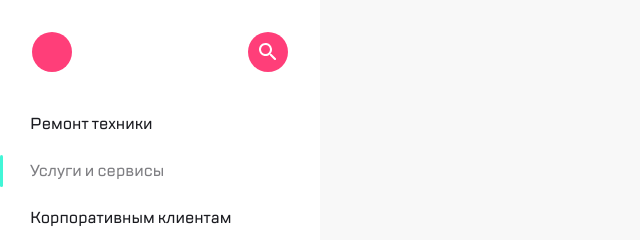
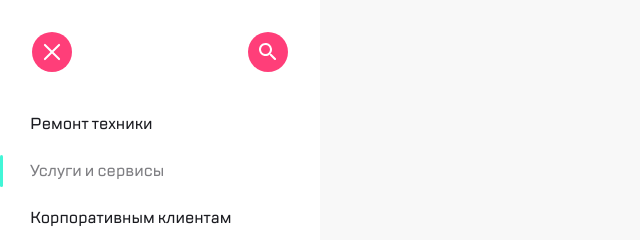
Before and after one commit to KhanVl/lesson-6.8.github.io, a plain HTML site: page index.html in a window 1280 px wide. Shown: the top 240 px of the page, 0-640 px from the left. Drawn offline with Linux system fonts and the light colour scheme.

Commit message:
new commit

```diff
--- a/index.html
+++ b/index.html
@@ -15,7 +15,7 @@
                 <div class="navigation__header-wrapper">
                     <div class="navigation__header">
                         <a href="#" class="button navigation__burger">
-                            <div class="nav-burger__line"></div>
+                            <div class="nav-burger__line right"></div>
                             <div class="nav-burger__line"></div>
                         </a>
                         <a href="#" class="navigation__header-logo"><img src="img/logo.svg" alt=""></a>
--- a/style/style.css
+++ b/style/style.css
@@ -220,6 +220,31 @@ a:hover{
   margin-bottom: 16px;
 }
 
+.navigation__burger{
+    position: relative;
+    z-index: 1;
+    transition: .4s ease all;
+}
+
+.navigation__burger:hover .nav-burger__line{
+    background: #ff3e79;
+}
+
+.nav-burger__line{
+    position: absolute;
+    z-index: -1;
+    width: 22px;
+    height: 2px;
+    border-radius: 5px;
+    background: #fff;
+    transform: rotate(-45deg);
+    transition: .4s ease all;
+}
+
+.nav-burger__line.right{
+    transform: rotate(45deg);
+}
+
 .button__item {
   display: flex;
   align-items: center;
```
